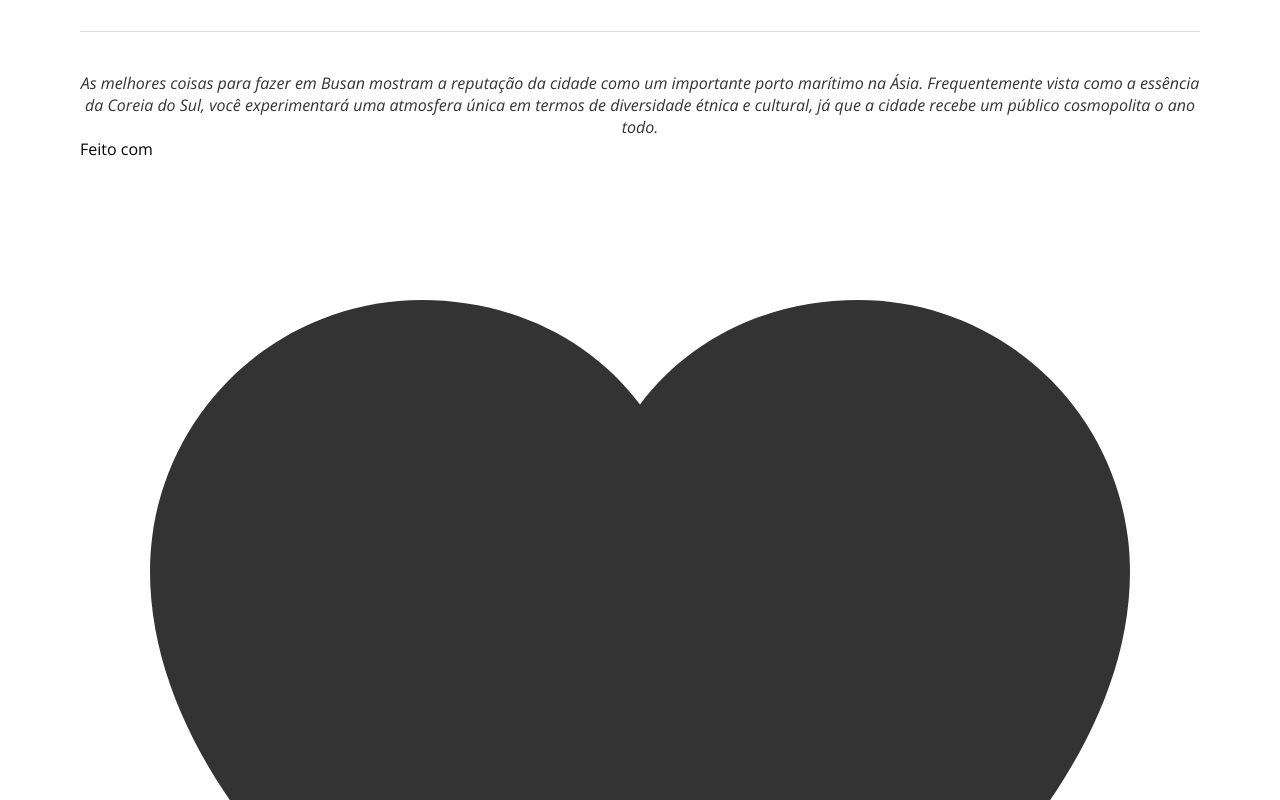
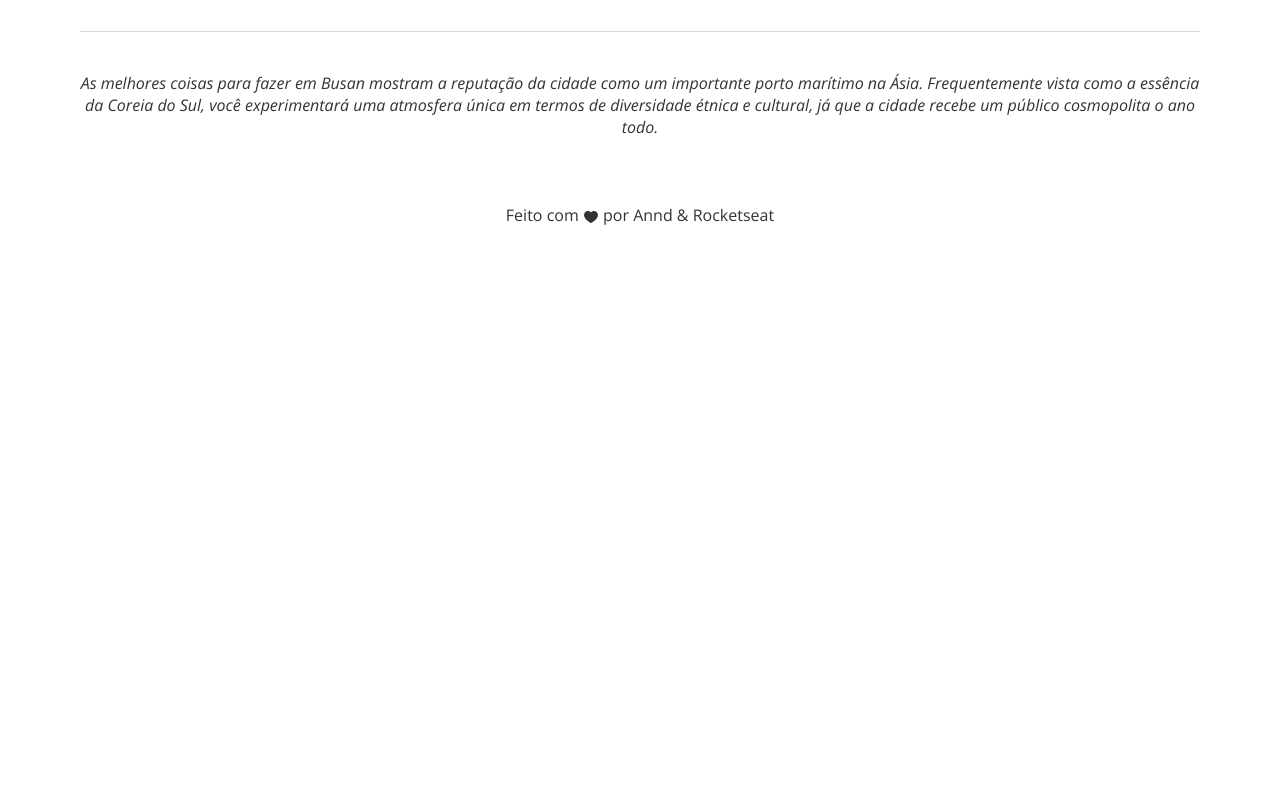
Before and after one commit to anndcodes/local-turistico, a plain HTML site: page index.html in a window 1280 px wide. Shown: the part 3020-3820 px from the top of the page. After the commit the page ends 3295 px from the top, so only its background shows below. Drawn offline with nearby package versions, Linux system fonts and the light colour scheme.

Commit message:
style: footer

```diff
--- a/style.css
+++ b/style.css
@@ -126,3 +126,16 @@ ul {
 .destination:last-child ul li:last-child {
   color: var(--accent-orange);
 }
+
+footer {
+  margin-block: 6.5rem 4.8rem;
+  text-align: center;
+  line-height: 150%;
+  color: var(--text-secondary);
+}
+
+footer img {
+  width: 16px;
+  height: 16px;
+  vertical-align: middle;
+}
```
